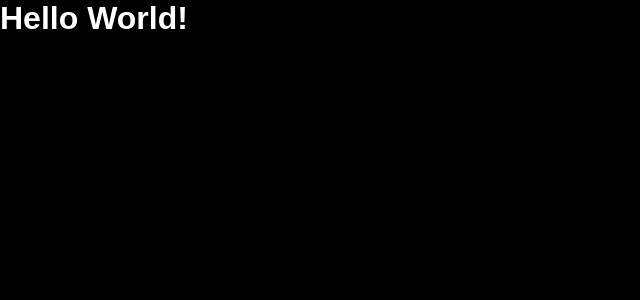
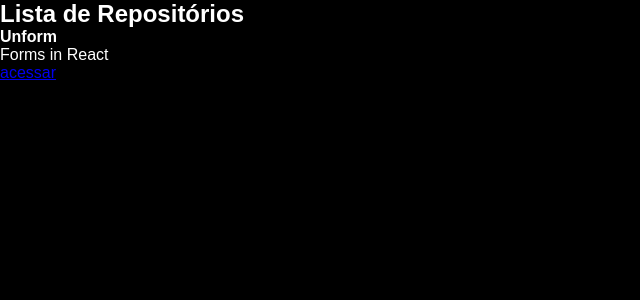
Before and after one commit to Ofice0313/Github-explorer, a React app: page / in a window 1280 px wide. Shown: the top 300 px of the page, without its empty margins (0-640 px from the left). Built offline with nearby package versions, Linux system fonts and the light colour scheme.

Commit message:
First Component

```diff
--- a/src/App.jsx
+++ b/src/App.jsx
@@ -1,5 +1,6 @@
+import { RepositoryList } from './components/RepositoryList';
 import './styles/global.scss';
 
 export function App() {
-    return <h1>Hello World!</h1>
+    return <RepositoryList />
 }
--- /dev/null
+++ b/src/components/RepositoryList.jsx
@@ -0,0 +1,13 @@
+export function RepositoryList() {
+    return (
+        <section>
+            <h1>Lista de Repositórios</h1>
+
+            <ul>
+                <li><strong>Unform</strong></li>
+                <p>Forms in React</p>
+                <a href="#">acessar</a>
+            </ul>
+        </section>
+    );
+}
```
